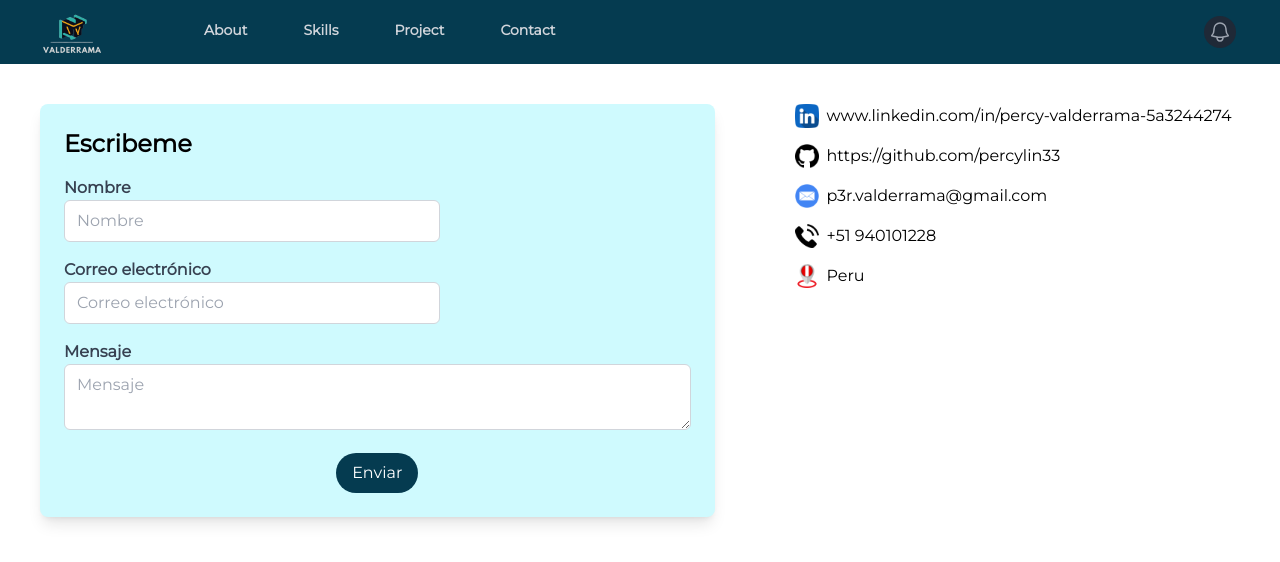
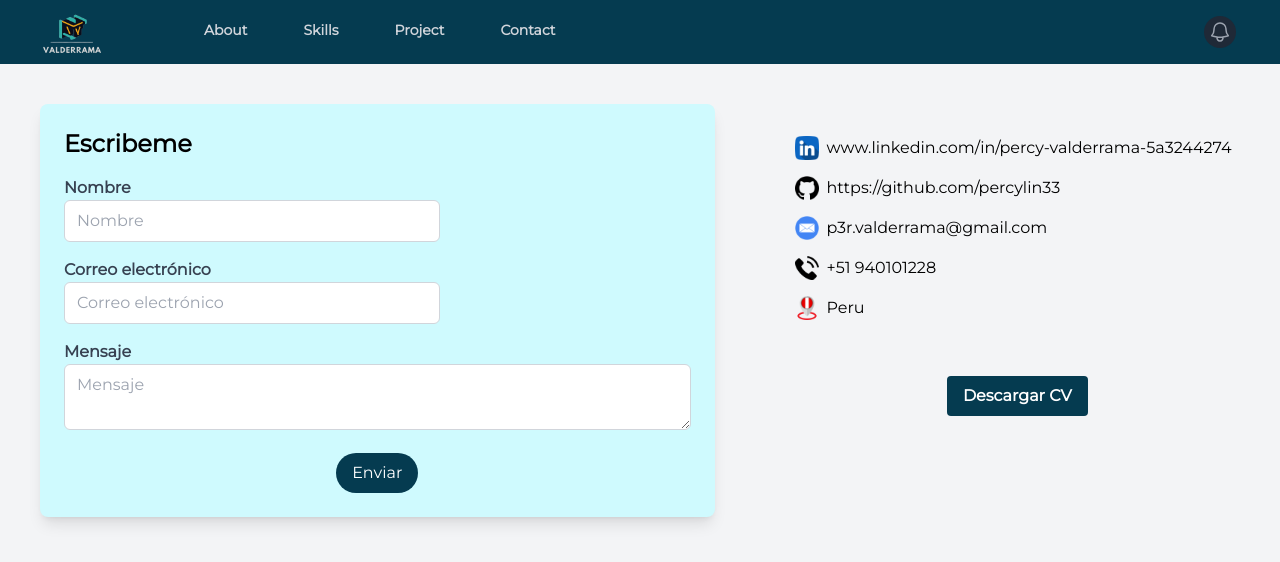
Before and after one commit to percylin33/portafolio, a Next.js app: page /Contact in a window 1280 px wide. Shown: the top 562 px of the page. Built offline with nearby package versions, Linux system fonts and the light colour scheme.

Commit message:
styles-descarga-cv

```diff
--- a/src/app/Contact/page.tsx
+++ b/src/app/Contact/page.tsx
@@ -1,7 +1,7 @@
 import Formulario from "@/components/Formulario";
 
 const Contact = () => {
-    return <div>
+    return <div className="bg-gray-100 h-[calc(100vh-4rem)] w-screen">
       <Formulario />
     </div>
   };
--- a/src/app/Proyect/page.tsx
+++ b/src/app/Proyect/page.tsx
@@ -3,7 +3,7 @@ import ImageCarousel from "@/components/Carrousel";
 import Proyectos from "@/components/Proyectos";
 
 const Proyect = () => {
-    return <div>
+    return <div className="bg-gray-100 h-[calc(100vh-4rem)] w-screen">
       <Proyectos/>
 
       </div>
--- a/src/components/Formulario.tsx
+++ b/src/components/Formulario.tsx
@@ -49,7 +49,7 @@ const Formulario = () => {
 
   return (
 <div className="flex ">
-  <div className="bg-cyan-100 p-6 rounded-lg shadow-lg w-3/5  m-10">
+  <div className="bg-cyan-100 p-6 rounded-lg shadow-lg w-3/5  m-10" >
     <h1 className="text-2xl font-semibold mb-4">Escribeme</h1>
     <form onSubmit={onSubmit}>
       <div className="mb-4">
@@ -94,8 +94,8 @@ const Formulario = () => {
       </div>
     </form>
   </div>
-  <div className="w-2/5 m-10">
-  <div className="flex items-center mb-4">
+  <div className="w-2/5 m-10 pt-8">
+  <div className="items-center mb-4">
     <a href="www.linkedin.com/in/percy-valderrama-5a3244274" className="flex">
     <Image
       src={linken}
@@ -148,6 +148,12 @@ const Formulario = () => {
     <span>Peru</span>
     </div>
   </div>
+
+  <div className="flex justify-center items-cente pt-10 ">
+      <a href="/pdfs/PDFcurriculum.pdf" download className="bg-custom text-white font-bold py-2 px-4 rounded hover:bg-cyan-800">
+        Descargar CV
+      </a>
+  </div>
   </div>
 </div>
   );
```
Also changed, not shown: 1 other file (tests, documents, lock files or other folders).
